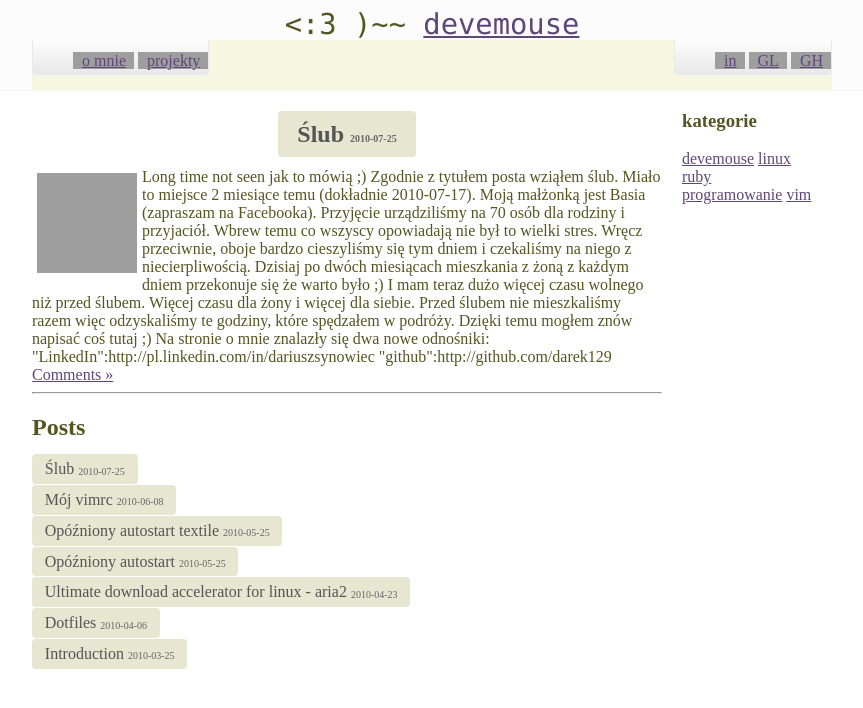
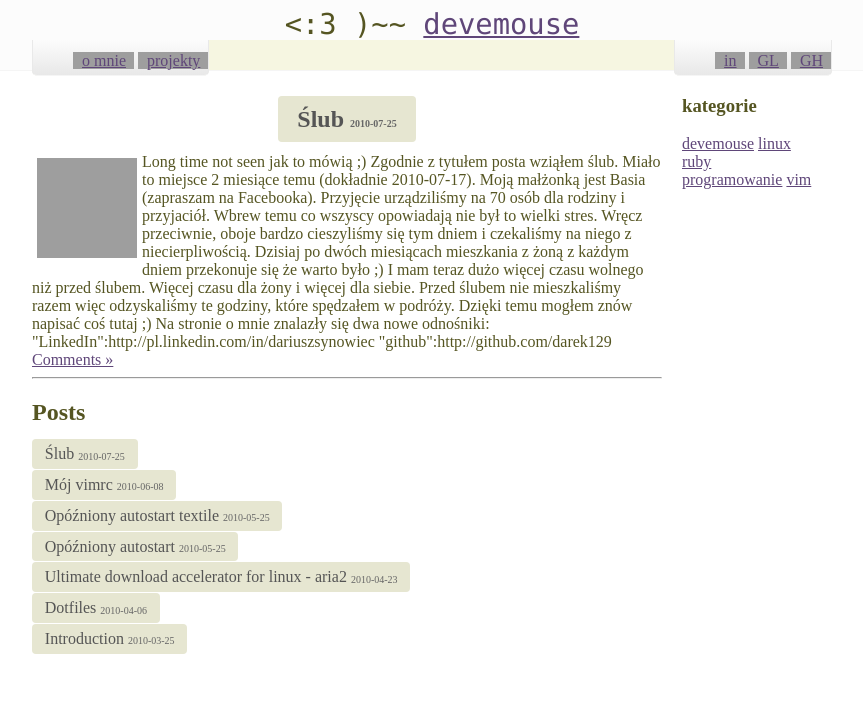
Before and after one commit to devemouse/devemouse.github.com, a Jekyll site: the page built from index.html, in a window 1280 px wide. Shown: the top 708 px of the page, without its empty margins (218-1081 px from the left). Built offline with Jekyll 4.4.1, drawn with Linux system fonts in a browser that asks for light colours; Markdown is read by kramdown in place of the engine named in the settings; grey boxes are pictures that could not be loaded.

Commit message:
updated css

```diff
--- a/css/default.css
+++ b/css/default.css
@@ -139,7 +139,7 @@ li.post {
    margin-left:auto;
    margin-right:auto;
    width:800px;
-   height:50px;
+   height:30px;
    background: #f6f6e1;
 }
 
```
